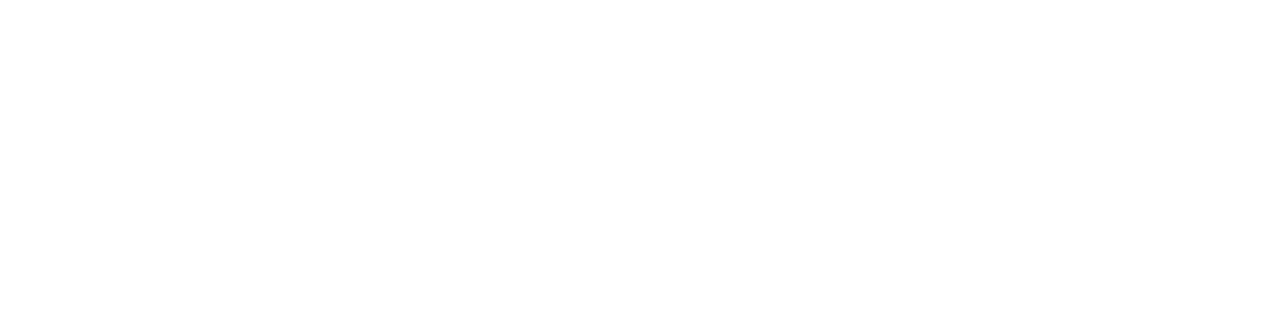
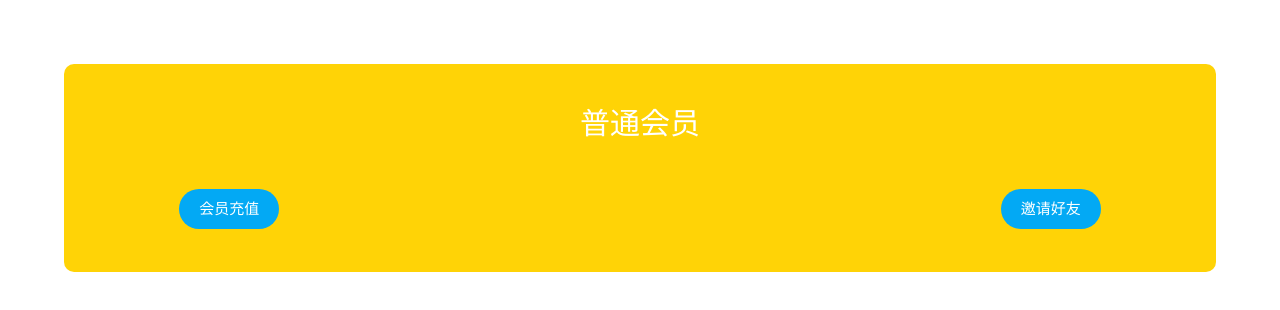
Before and after one commit to yuer01/fmt_yh, a plain HTML site: page html/frame2.html in a window 1280 px wide. Drawn offline with Linux system fonts and the light colour scheme.

Commit message:
支付宝充值接口

```diff
--- a/html/frame2.html
+++ b/html/frame2.html
@@ -1,17 +1,95 @@
 <!DOCTYPE html>
 <html>
+
 <head>
     <meta charset="UTF-8">
-    <meta name="viewport" content="maximum-scale=1.0,minimum-scale=1.0,user-scalable=0,width=device-width,initial-scale=1.0"/>
+    <meta name="viewport" content="maximum-scale=1.0,minimum-scale=1.0,user-scalable=0,width=device-width,initial-scale=1.0" />
     <meta name="format-detection" content="telephone=no,email=no,date=no,address=no">
     <title>充值</title>
-    <link rel="stylesheet" type="text/css" href="../css/api.css"/>
-    <link rel="stylesheet" type="text/css" href="../css/style.css"/>
+    <link rel="stylesheet" type="text/css" href="../css/api.css" />
+    <link rel="stylesheet" type="text/css" href="../css/style.css" />
     <style>
-        .empty{ text-align: center; padding: 120px 0; }
+        .viplevel {
+            width: 100%;
+            text-align: center;
+            height: 90px;
+            padding-top: 15px;
+            color: white;
+            font-size: 30px;
+            line-height: 90px;
+        }
+
+        .divtop {
+            width: 90%;
+            margin-left: 5%;
+            margin-right: 5%;
+            margin-top: 5%;
+            margin-bottom: 10%;
+            background-color: #FFD306;
+            border-radius: 10px;
+            height: 208px;
+        }
+        .membercharge {
+            float: left;
+            margin-left: 10%;
+            margin-top: 20px;
+            font-size: 15px;
+            height: 40px;
+            width: 100px;
+            color: white;
+            text-align: center;
+            line-height: 40px;
+            background-color: #03A9F4;
+            border-radius: 20px;
+        }
+
+        .invitefriend {
+            float: right;
+            margin-right: 10%;
+            font-size: 15px;
+            height: 40px;
+            width: 100px;
+            text-align: center;
+            line-height: 40px;
+            margin-top: 20px;
+            color: white;
+            background-color: #03A9F4;
+            border-radius: 20px;
+        }
     </style>
 </head>
+
 <body>
-    <div class="empty"></div>
+    <header class="aui-bar aui-bar-nav" id="aui-header">
+        <div style="" class="divtop">
+            <div class="viplevel">
+                普通会员
+            </div>
+            <div class="orderAddress">
+                <div class="membercharge" tapmode onclick="charge()">会员充值</div>
+                <div class="invitefriend">邀请好友</div>
+            </div>
+        </div>
+    </header>
 </body>
+<script type="text/javascript" src="../script/api.js"></script>
+<script type="text/javascript">
+    apiready = function() {
+
+    };
+    //充值
+    function charge() {
+
+        api.openWin({
+            name: 'chargeMoneyframe',
+            url: 'chargeMoneyframe.html',
+            pageParam: {
+                name: 'chargeMoneyframe'
+            }
+        });
+
+    }
+</script>
+
+
 </html>
```
Also changed, not shown: html/chargeMoney.html (added, +156 -0 lines).
